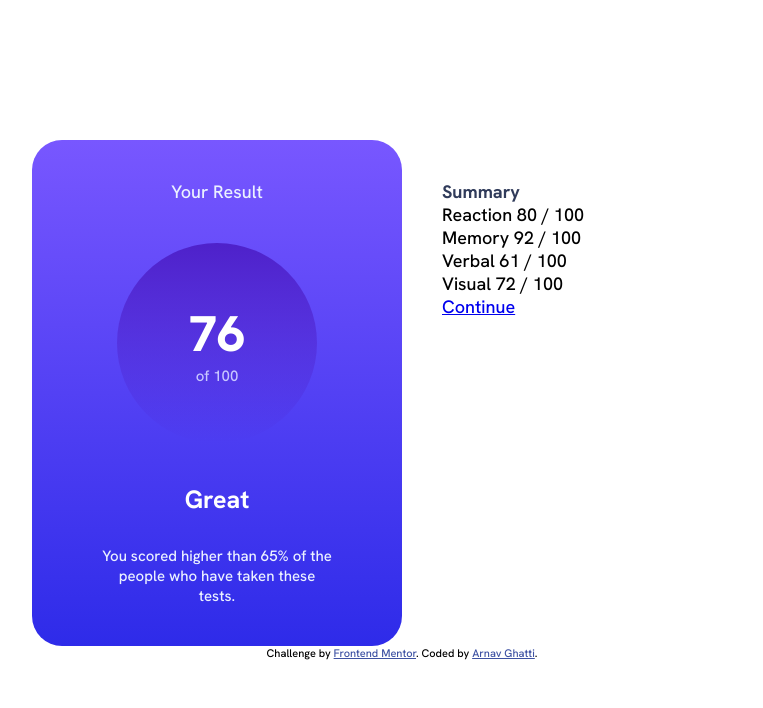
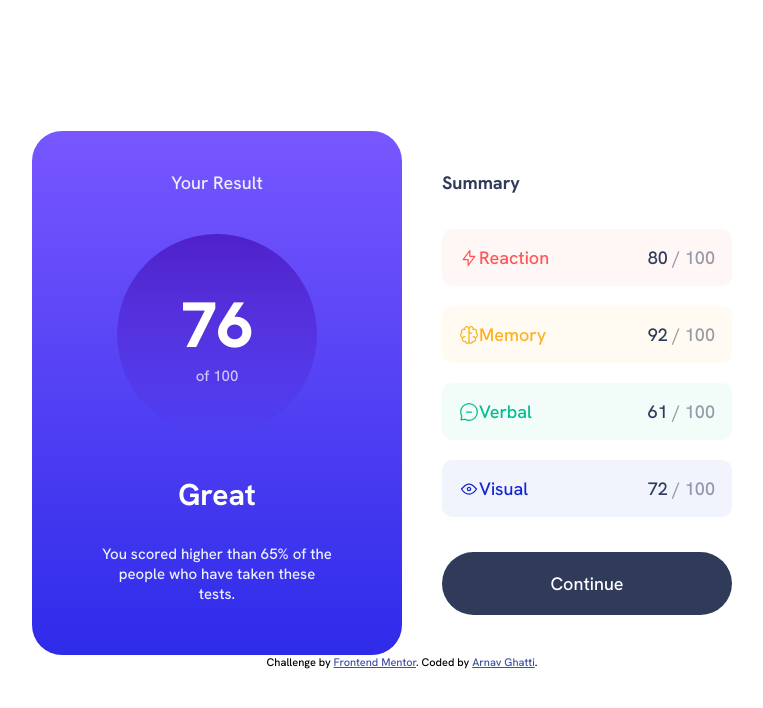
Before and after one commit to Arnav-Ghatti/Results-Summary, a plain HTML site: page index.html in a window 1280 px wide. Shown: the top 708 px of the page, without its empty margins (318-1081 px from the left). Drawn offline with Linux system fonts and the light colour scheme.

Commit message:
Desktop Version Done

```diff
--- a/index.html
+++ b/index.html
@@ -34,12 +34,25 @@
 
             <div class="indi-content" id="right-content">
                 <p class="title">Summary</p>
-                <p>Reaction 80 / 100</p>
-                <p>Memory 92 / 100</p>
-                <p>Verbal 61 / 100</p>
-                <p>Visual 72 / 100</p>
 
-                <a href="#">Continue</a>
+                <div class="stats">
+                    <p class="stat" id="red">
+                        <span class="thing"><img src="./assets/images/icon-reaction.svg" alt=""> Reaction</span> <span class="score"><span class="bold">80</span> / 100</span>
+                    </p>
+                    <p class="stat" id="orange">
+                        <span class="thing"><img src="./assets/images/icon-memory.svg" alt=""> Memory</span> <span class="score"><span class="bold">92</span> / 100</span>
+                    </p>
+                    <p class="stat" id="green">
+                        <span class="thing"><img src="./assets/images/icon-verbal.svg" alt=""> Verbal</span> <span class="score"><span class="bold">61</span> / 100</span>
+                    </p>
+                    <p class="stat" id="blue">
+                        <span class="thing"><img src="./assets/images/icon-visual.svg" alt=""> Visual</span> <span class="score"><span class="bold">72</span> / 100</span>
+                    </p>
+                </div>
+
+                <span class="button">
+                    <a href="#" class="btn">Continue</a>
+                </span>
             </div>
         </div>
 
--- a/styles.css
+++ b/styles.css
@@ -52,7 +52,7 @@ body {
 
 .circle {
     width: 200px;
-    padding: 57.5px 0;
+    padding: 49px 0;
     margin: 40px auto;
     background-image: linear-gradient(#4e21ca, #2421ca00);
     border-radius: 100%;
@@ -61,18 +61,84 @@ body {
 }
 
 .circle h1 {
-    font-size: 50px;
+    font-size: 4rem;
     font-weight: 800;
 }
 
 h1 {
     color: white;
-    font-size: 25px;
+    font-size: 30px;
     font-weight: 700;
 }
 
 /* Right Content */
+#right-content {
+    text-align: center;
+}
+
 .title {
     color: #303b5a;
     font-weight: 700;
+    text-align: left;
 }
+
+.stats {
+    margin: 35px 0;
+}
+
+.stat {
+    margin-bottom: 20px;
+    padding: 17px;
+    border-radius: 10px;
+    display: flex;
+    justify-content: space-between;
+    width: 100%;
+}
+
+.thing {
+    display: flex;
+    align-items: center;
+}
+
+.score {
+    color: #303b5a80;
+}
+
+.bold {
+    color: #303b5a;
+    display: inline;
+}
+
+#red {
+    background-color: #ff57570d;
+    color: #ff5757;
+}
+
+#orange {
+    background-color: #ffb01f0d;
+    color: #ffb01f;
+}
+
+#green {
+    background-color: #00bd910d;
+    color: hsl(166, 100%, 37%);
+}
+
+#blue {
+    background-color: #1125d40d;
+    color: hsl(234, 85%, 45%);
+}
+
+.button {
+    display: flex;
+    width: 100%;
+}
+
+.btn {
+    color: white;
+    background-color: #303b5a;
+    text-decoration: none;
+    padding: 20px 0;
+    border-radius: 50px;
+    width: 100%;
+}
```
